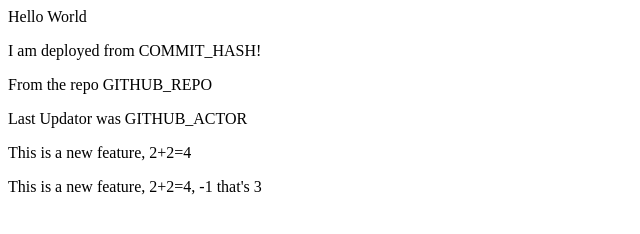
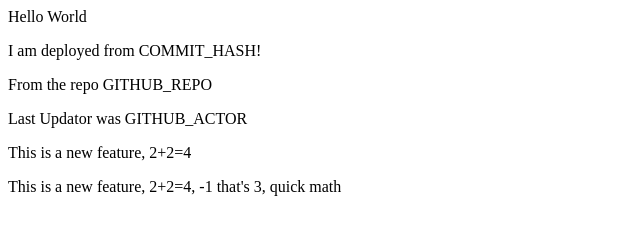
Before and after one commit to ikendoit/ci-cd-template-test-run, a website: page index.html in a window 1280 px wide. Shown: the full height of the page, 0-640 px from the left. Drawn offline with Linux system fonts and the light colour scheme.

Commit message:
good change, ready to merge

```diff
--- a/index.html
+++ b/index.html
@@ -9,6 +9,6 @@
     <p> Last Updator was GITHUB_ACTOR </p>
 
     <p> This is a new feature, 2+2=4 </p>
-    <p> This is a new feature, 2+2=4, -1 that's 3 </p>
+    <p> This is a new feature, 2+2=4, -1 that's 3, quick math</p>
   </body>
 </html>
```
